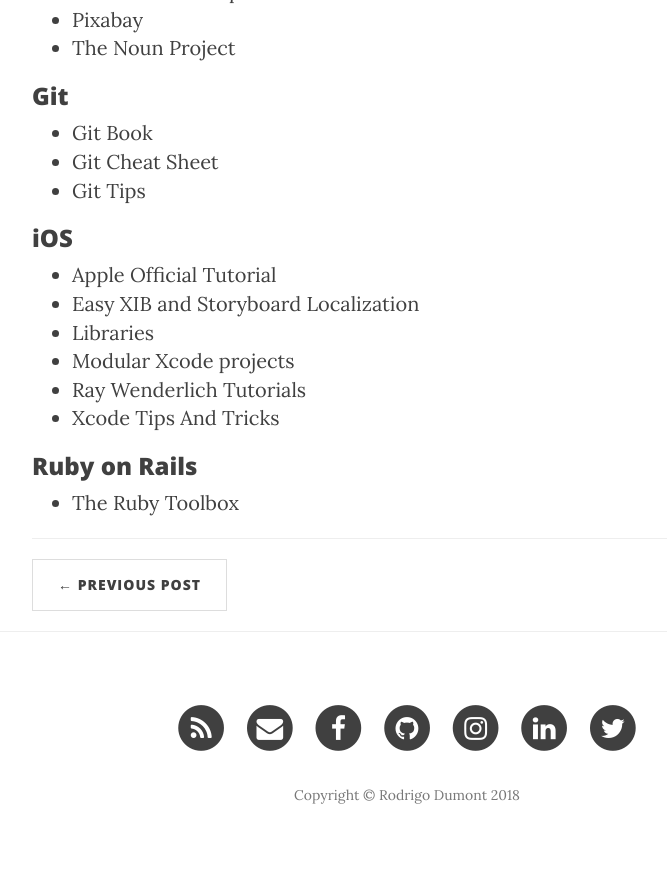
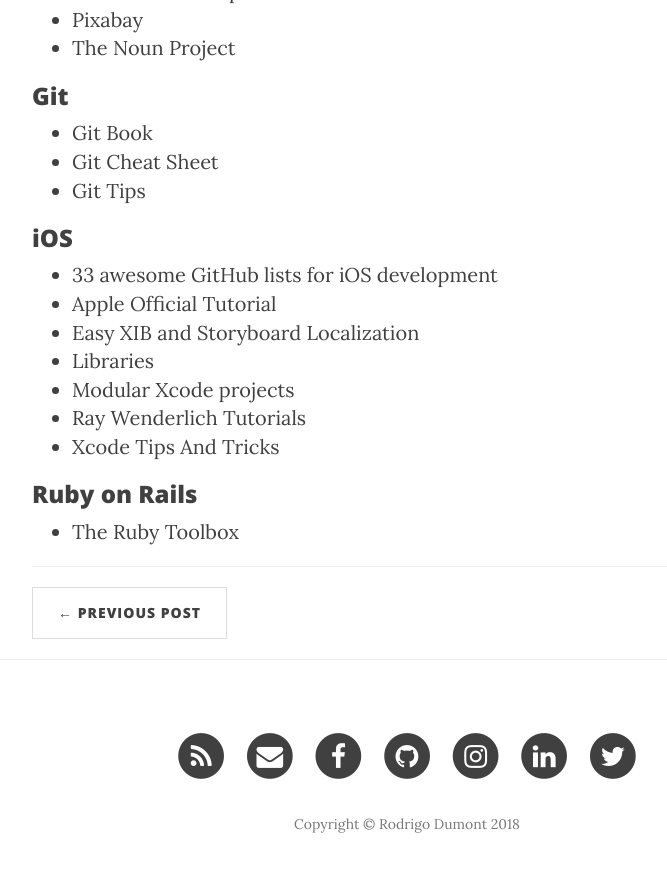
Before and after one commit to RxDx/rxdx.github.io, a Jekyll site: the page built from _posts/2016-07-01-useful-resources.markdown, in a window 1280 px wide and 900 px high, scrolled down 1010 px. Shown: the top 872 px of the window, without its empty margins (233-900 px from the left). Built offline with Jekyll 4.4.1, drawn with Linux system fonts in a browser that asks for light colours; nearby versions of some CDN libraries.

Commit message:
Useful Resources: 33 awesome GitHub lists for iOS development

```diff
--- a/_posts/2016-07-01-useful-resources.markdown
+++ b/_posts/2016-07-01-useful-resources.markdown
@@ -32,6 +32,7 @@ Here are some links that should be useful
 * [Git Tips](https://git.wiki.kernel.org/index.php/GitTips)
 
 ### iOS
+* [33 awesome GitHub lists for iOS development](https://medium.com/flawless-app-stories/33-awesome-github-lists-for-ios-development-336691520d0f)
 * [Apple Official Tutorial](https://developer.apple.com/library/ios/referencelibrary/GettingStarted/DevelopiOSAppsSwift/)
 * [Easy XIB and Storyboard Localization](https://medium.com/@mario.negro.martin/easy-xib-and-storyboard-localization-b2794c69c9db)
 * [Libraries](https://github.com/vsouza/awesome-ios)
```
